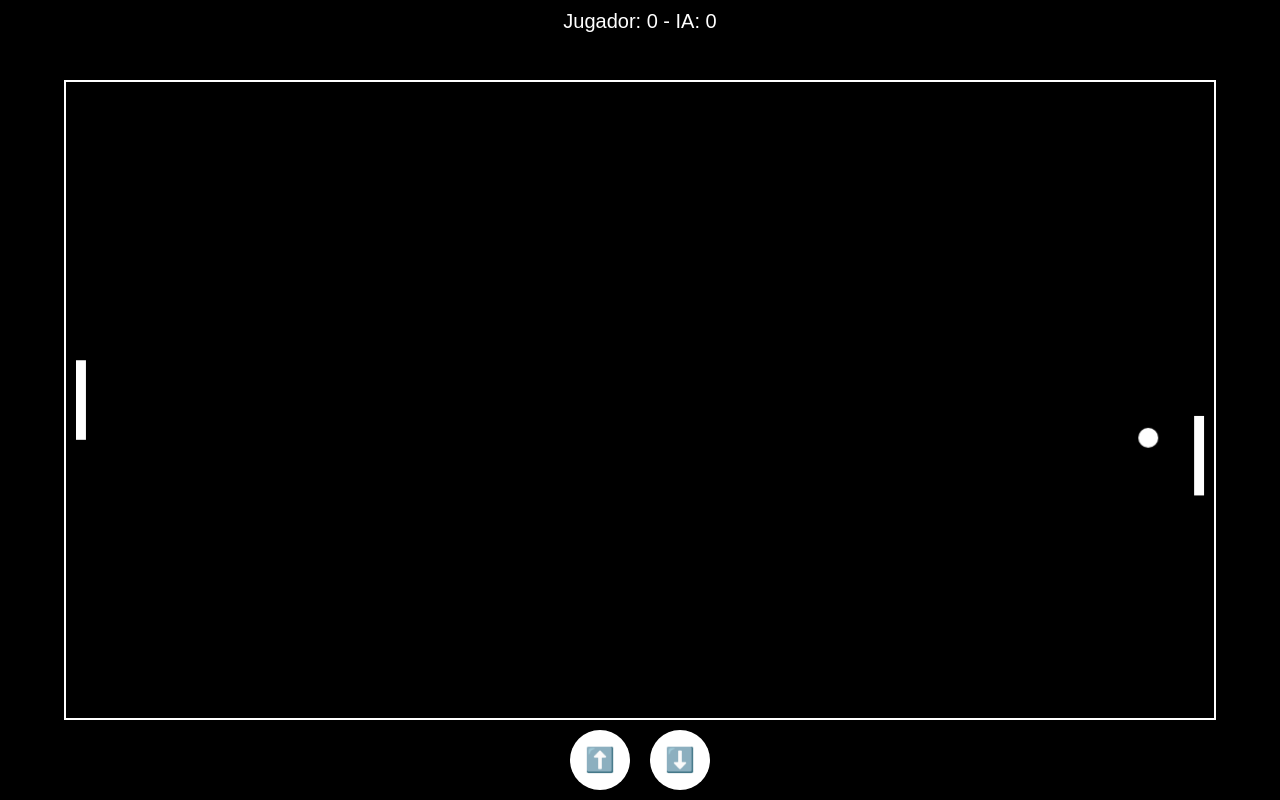
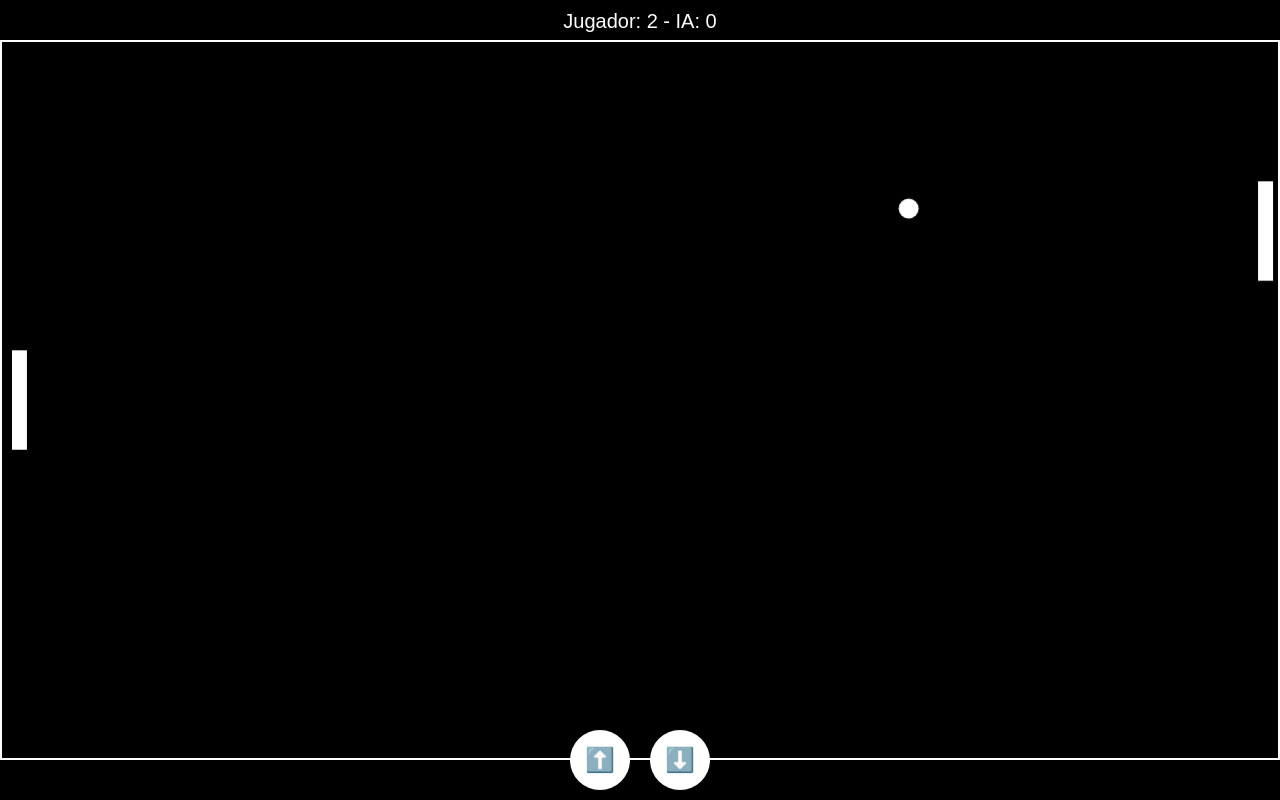
Before and after one commit to isabelferrer/juego-retro-, a plain HTML site: page index.html in a window 1280 px wide. Drawn offline with Linux system fonts and the light colour scheme.

Commit message:
Update index.html

```diff
--- a/index.html
+++ b/index.html
@@ -7,7 +7,7 @@
     <style>
         * { margin: 0; padding: 0; box-sizing: border-box; }
         body { display: flex; flex-direction: column; justify-content: center; align-items: center; height: 100vh; background: black; position: relative; overflow: hidden; }
-        canvas { border: 2px solid white; width: 90vw; height: 80vh; }
+        canvas { border: 2px solid white; width: 100vw; height: 90vh; }
         .controls { position: absolute; bottom: 10px; width: 100%; display: flex; justify-content: center; gap: 20px; }
         button { width: 60px; height: 60px; font-size: 24px; border-radius: 50%; border: none; background: white; color: black; }
         .scoreboard { position: absolute; top: 10px; color: white; font-size: 20px; font-family: Arial, sans-serif; }
@@ -24,14 +24,14 @@
         const canvas = document.getElementById("gameCanvas");
         const ctx = canvas.getContext("2d");
         const scoreboard = document.getElementById("scoreboard");
-        canvas.width = window.innerWidth * 0.9;
-        canvas.height = window.innerHeight * 0.8;
+        canvas.width = window.innerWidth;
+        canvas.height = window.innerHeight * 0.9;
 
-        const paddleWidth = 10, paddleHeight = 80;
+        const paddleWidth = 15, paddleHeight = 100;
         let playerY = (canvas.height - paddleHeight) / 2;
         let aiY = (canvas.height - paddleHeight) / 2;
         let ballX = canvas.width / 2, ballY = canvas.height / 2;
-        let ballSpeedX = 2, ballSpeedY = 2;
+        let ballSpeedX = 3, ballSpeedY = 3;
         let playerScore = 0, aiScore = 0;
         let level = 1;
 
@@ -51,20 +51,20 @@
             ballX += ballSpeedX;
             ballY += ballSpeedY;
 
-            if (ballY <= 0 || ballY >= canvas.height) ballSpeedY *= -1;
-            if (ballX <= 20 && ballY > playerY && ballY < playerY + paddleHeight) {
-                ballSpeedX *= -1;
+            if (ballX <= 0 || ballX >= canvas.width) ballSpeedX *= -1;
+            if (ballY <= playerY + paddleHeight && ballY >= playerY && ballX <= 20) {
+                ballSpeedY *= -1;
             }
-            if (ballX >= canvas.width - 20 && ballY > aiY && ballY < aiY + paddleHeight) {
-                ballSpeedX *= -1;
+            if (ballY <= aiY + paddleHeight && ballY >= aiY && ballX >= canvas.width - 20) {
+                ballSpeedY *= -1;
             }
 
-            if (ballX < 0) {
+            if (ballY < 0) {
                 aiScore++;
                 checkGameOver();
                 resetBall();
             }
-            if (ballX > canvas.width) {
+            if (ballY > canvas.height) {
                 playerScore++;
                 resetBall();
             }
@@ -76,8 +76,8 @@
         function resetBall() {
             ballX = canvas.width / 2;
             ballY = canvas.height / 2;
-            ballSpeedX = 2 + level * 0.5;
-            ballSpeedY = (Math.random() > 0.5 ? 2 : -2) + level * 0.5;
+            ballSpeedX = 3 + level * 0.5;
+            ballSpeedY = (Math.random() > 0.5 ? 3 : -3) + level * 0.5;
         }
 
         function updateScoreboard() {
```
